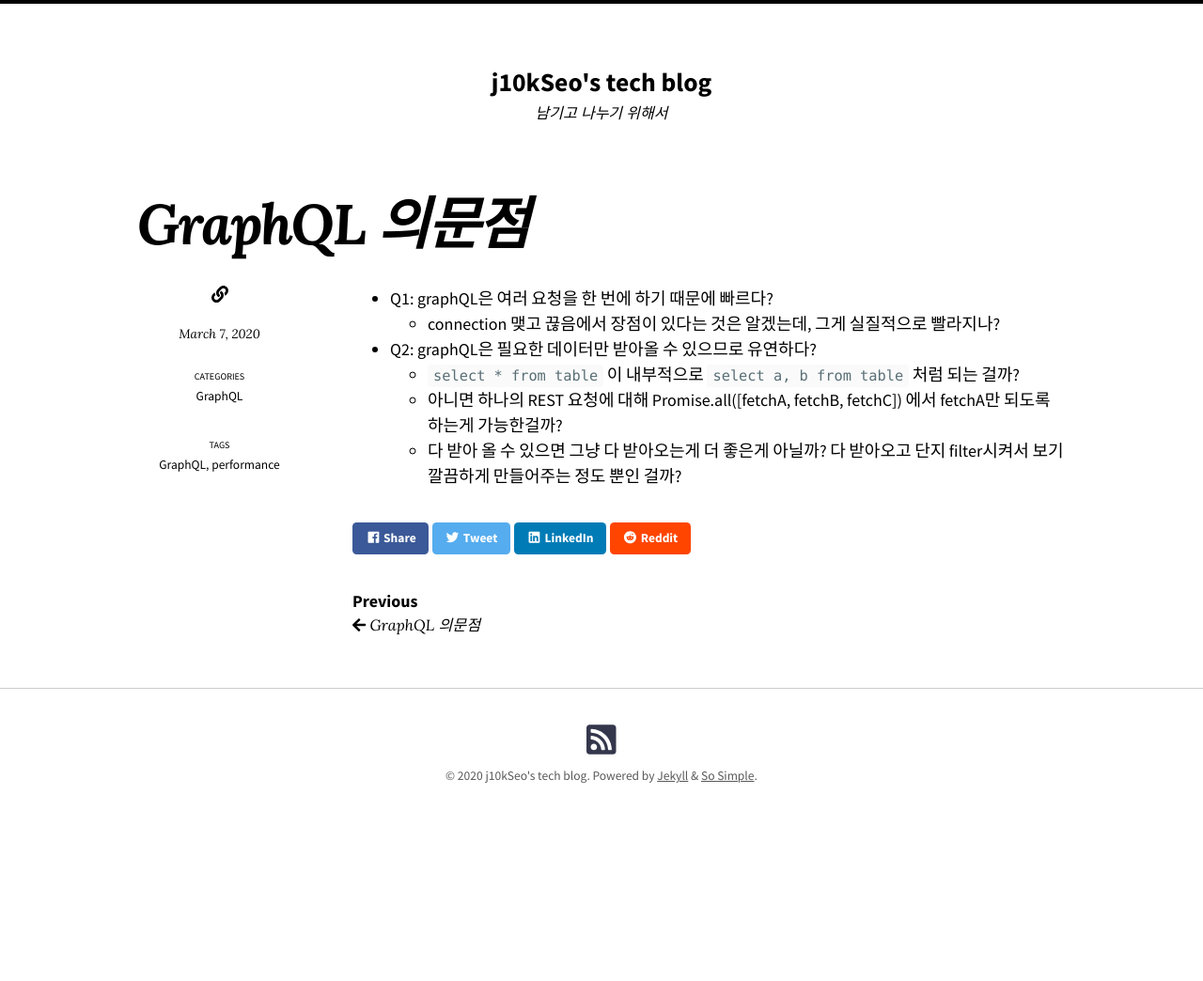
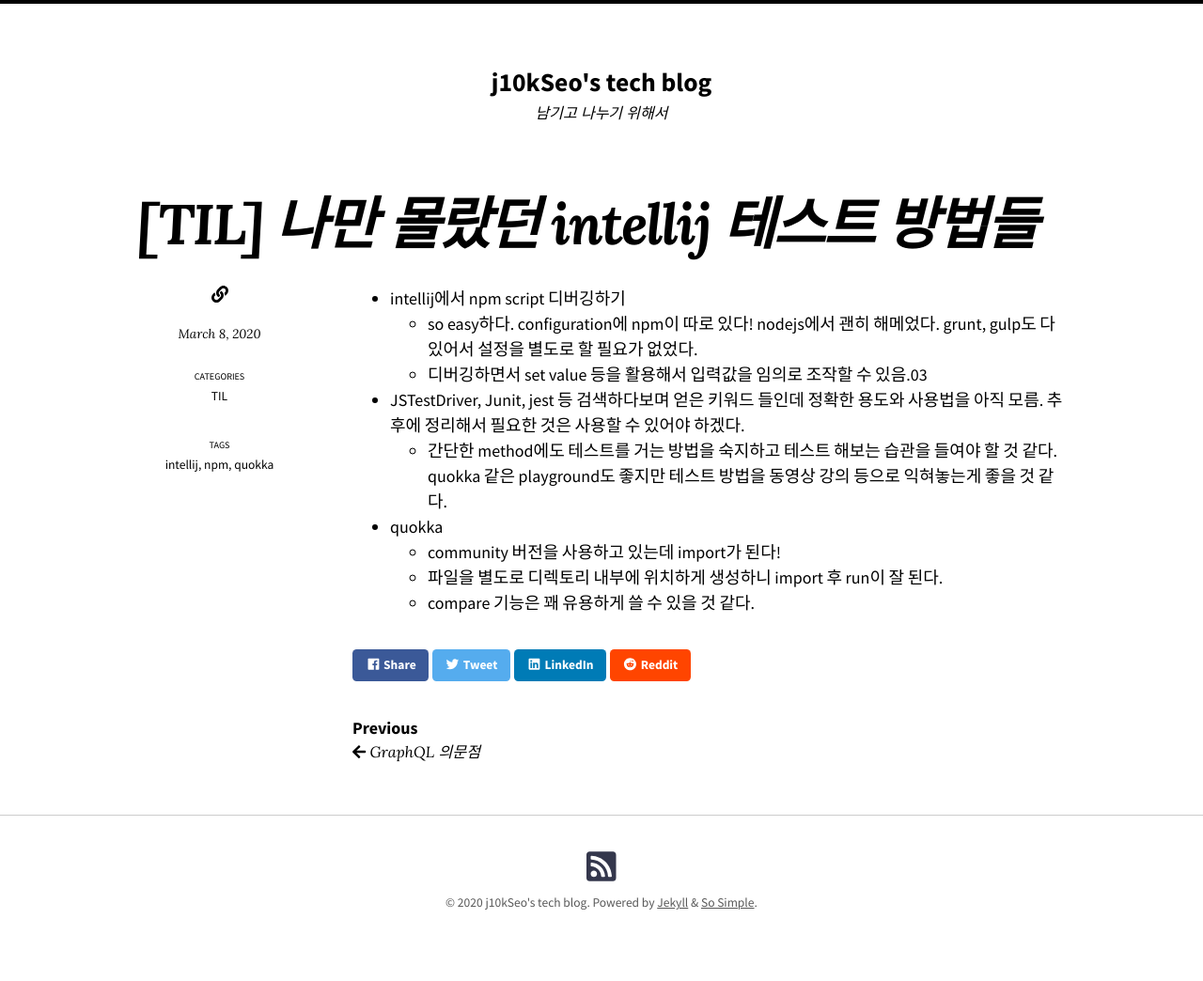
Before and after one commit to j10kSeo/j10kSeo.github.io, a Jekyll site: the page built from _posts/2020-03-08-til_test_debug.md, in a window 1280 px wide. Shown: the whole page at 94% size. Built offline with Jekyll 4.4.1, drawn with Linux system fonts in a browser that asks for light colours; nearby versions of some CDN libraries; before the commit the page ends 909 px from its top, so only the background shows below that.

Commit message:
overwrite 3/8

```diff
--- a/_posts/2020-03-08-til_test_debug.md
+++ b/_posts/2020-03-08-til_test_debug.md
@@ -1,16 +1,20 @@
 ---
-title: "GraphQL 의문점"
-date: 2020-03-07
+title: "[TIL] 나만 몰랐던 intellij 테스트 방법들"
+date: 2020-03-08
 categories:
-  - GraphQL
+  - TIL
 tags:
-  - GraphQL
-  - performance
+  - intellij
+  - quokka
+  - npm
 ---
 
-- Q1: graphQL은 여러 요청을 한 번에 하기 때문에 빠르다?
-    - connection 맺고 끊음에서 장점이 있다는 것은 알겠는데, 그게 실질적으로 빨라지나?
-- Q2: graphQL은 필요한 데이터만 받아올 수 있으므로 유연하다?
-    - `select * from table` 이 내부적으로 `select a, b from table` 처럼 되는 걸까?
-    - 아니면 하나의 REST 요청에 대해 Promise.all([fetchA, fetchB, fetchC]) 에서 fetchA만 되도록 하는게 가능한걸까?
-    - 다 받아 올 수 있으면 그냥 다 받아오는게 더 좋은게 아닐까? 다 받아오고 단지 filter시켜서 보기 깔끔하게 만들어주는 정도 뿐인 걸까?
+- intellij에서 npm script 디버깅하기
+  - so easy하다. configuration에 npm이 따로 있다! nodejs에서 괜히 해메었다. grunt, gulp도 다 있어서 설정을 별도로 할 필요가 없었다.
+  - 디버깅하면서 set value 등을 활용해서 입력값을 임의로 조작할 수 있음.03
+- JSTestDriver, Junit, jest 등 검색하다보며 얻은 키워드 들인데 정확한 용도와 사용법을 아직 모름. 추후에 정리해서 필요한 것은 사용할 수 있어야 하겠다.
+  - 간단한 method에도 테스트를 거는 방법을 숙지하고 테스트 해보는 습관을 들여야 할 것 같다. quokka 같은 playground도 좋지만 테스트 방법을 동영상 강의 등으로 익혀놓는게 좋을 것 같다.
+- quokka
+  - community 버전을 사용하고 있는데 import가 된다!
+  - 파일을 별도로 디렉토리 내부에 위치하게 생성하니 import 후 run이 잘 된다.
+  - compare 기능은 꽤 유용하게 쓸 수 있을 것 같다.
```
